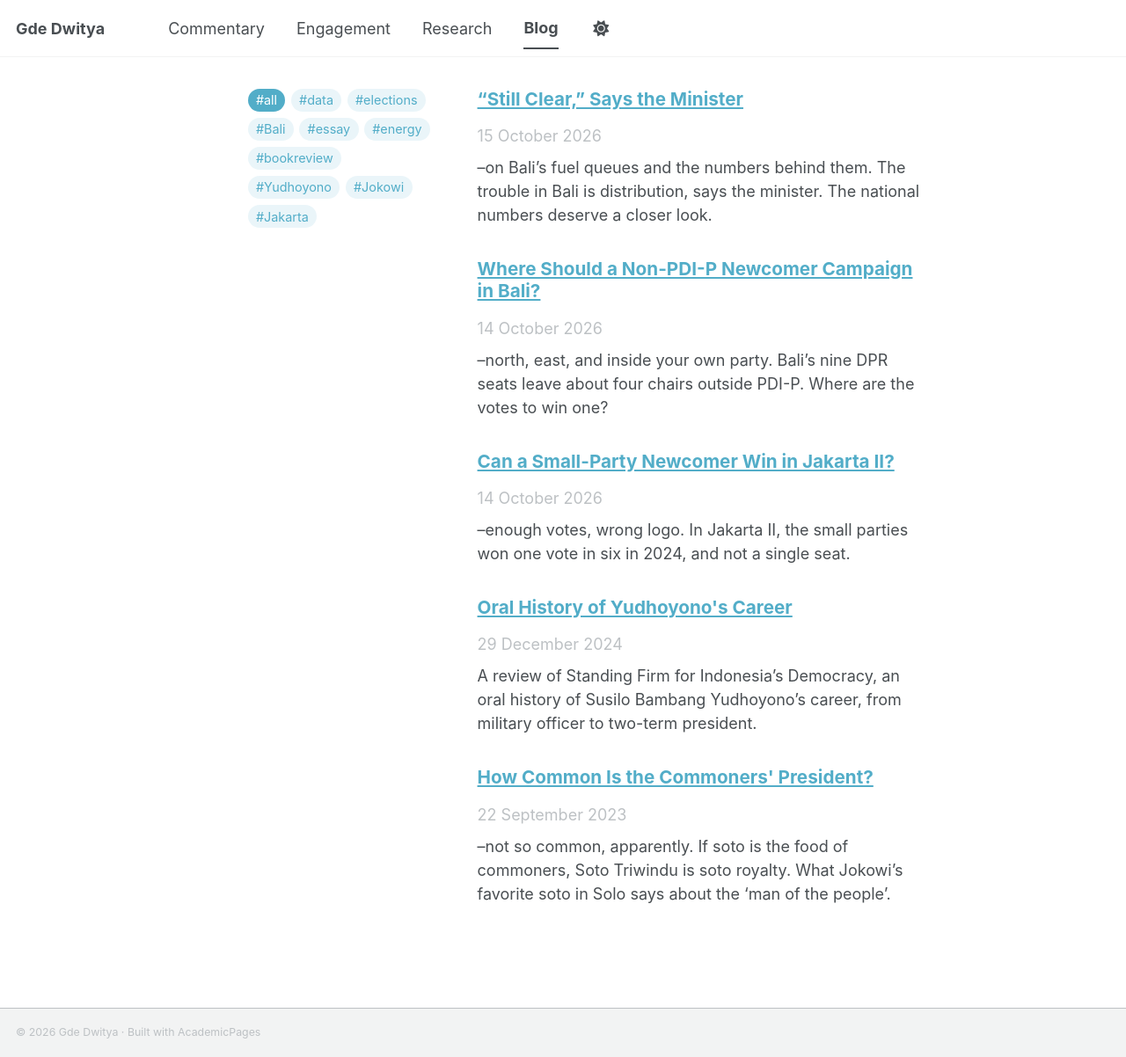
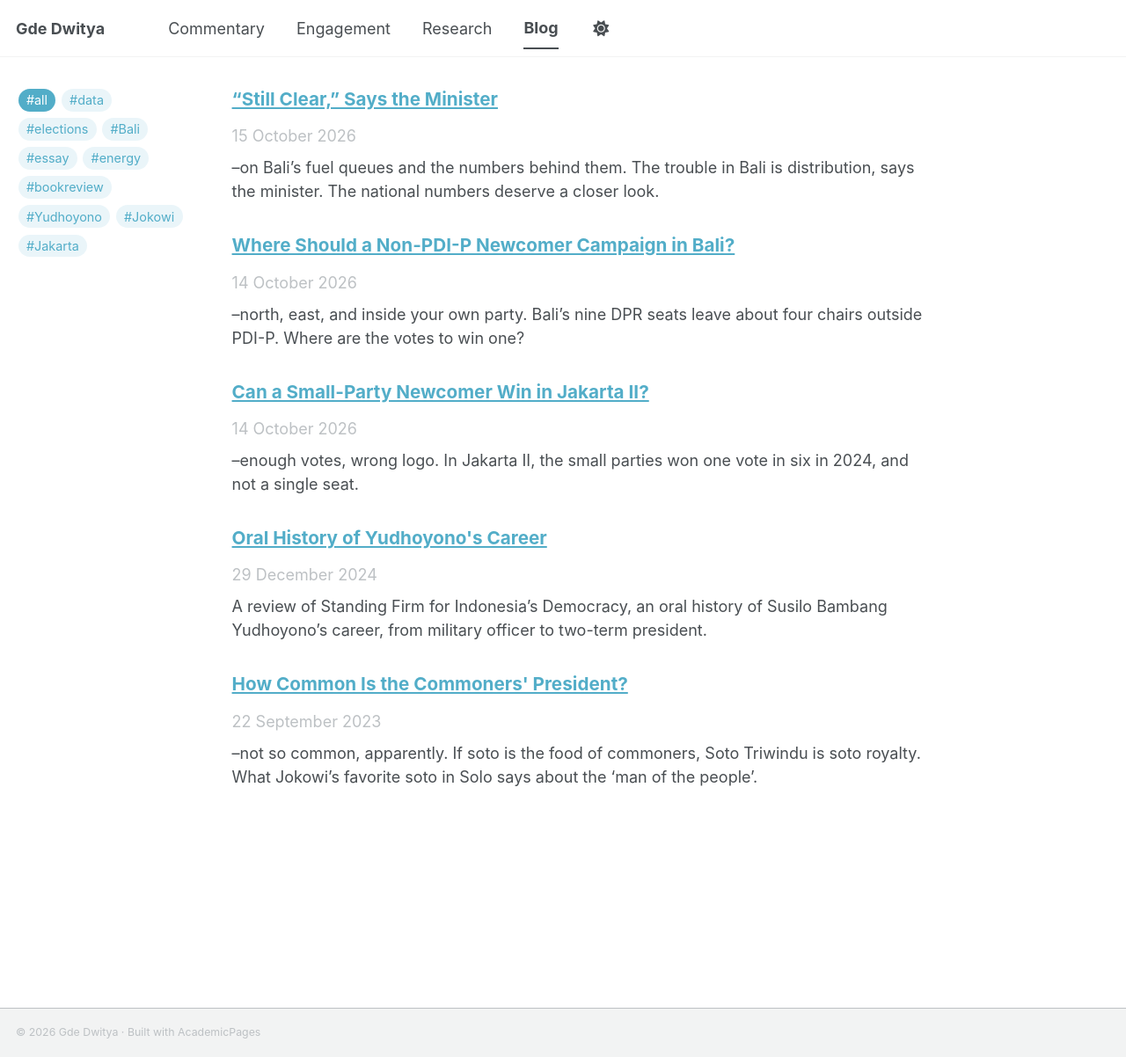
Before and after one commit to gddwty/gddwty.github.io, a Jekyll site: the page built from _pages/blog.md, in a window 1280 px wide and 1202 px high. Shown: the whole window at 88% size. Built offline with Jekyll 4.4.1, drawn with Linux system fonts in a browser that asks for light colours; a style sheet for code colours, icons or effects is not loaded.

Commit message:
sidebar hashtags

```diff
--- a/assets/css/main.scss
+++ b/assets/css/main.scss
@@ -118,6 +118,8 @@ a.tag:hover { background: color-mix(in srgb, var(--global-link-color) 22%, trans
 .blog-topics .tag.is-active { color: #fff; background: var(--global-link-color); }
 .blog-list { flex: 1; min-width: 0; }
 .blog-item { margin-bottom: 2em; }
+@include breakpoint($large) { .blog-layout { margin-left: -9.5em; } .blog-topics { flex-basis: 8em; } }
+@include breakpoint($x-large) { .blog-layout { margin-left: -14.5em; } .blog-topics { flex-basis: 11em; } }
 @media (max-width: 600px) {
   .blog-layout { flex-direction: column; gap: 1.2em; }
   .blog-topics { flex: none; position: static; flex-direction: row; flex-wrap: wrap; }
```
